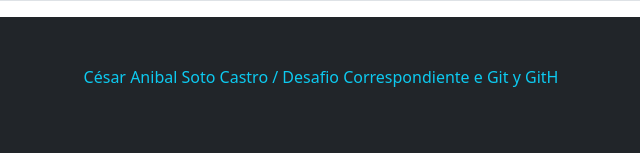
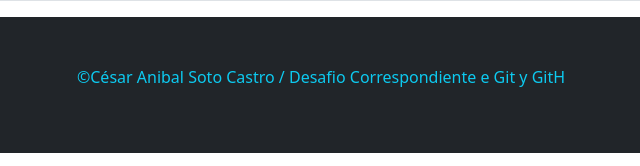
Before and after one commit to cs2005c/desafiocs.github.io, a plain HTML site: page index.html in a window 1280 px wide. Shown: the part 878-1044 px from the top of the page, 319-959 px from the left. Drawn offline with nearby package versions, Linux system fonts and the light colour scheme.

Commit message:
Ajuste en el título y el Footer por lfersan

```diff
--- a/index.html
+++ b/index.html
@@ -3,7 +3,7 @@
 <head>
     <meta charset="UTF-8">
     <meta name="viewport" content="width=device-width, initial-scale=1.0">
-    <title>Mi Curriculum Vitae - Desafio N°1 - DesafioLatam</title>
+    <title>Mi Curriculum Vitae - Desafio N°1 - DesafioLatam en Academia Desafío Latam</title>
     <!-- Bootstrap Via CDN -->
     <link href="https://cdn.jsdelivr.net/npm/bootstrap@5.3.2/dist/css/bootstrap.min.css" rel="stylesheet" integrity="sha384-T3c6CoIi6uLrA9TneNEoa7RxnatzjcDSCmG1MXxSR1GAsXEV/Dwwykc2MPK8M2HN" crossorigin="anonymous">
     <script src="https://cdn.jsdelivr.net/npm/bootstrap@5.3.2/dist/js/bootstrap.bundle.min.js" integrity="sha384-C6RzsynM9kWDrMNeT87bh95OGNyZPhcTNXj1NW7RuBCsyN/o0jlpcV8Qyq46cDfL" crossorigin="anonymous"></script>
@@ -83,7 +83,7 @@
 <footer class="m-3 p-5 g-4 bg-dark ">
         <p class = "display text-center text-info">
 
-            César Anibal Soto Castro / Desafio Correspondiente e Git y GitH
+            &copy;César Anibal Soto Castro / Desafio Correspondiente e Git y GitH
         </p>
 </footer>
 <script src="https://kit.fontawesome.com/b95ecb1a91.js" crossorigin="anonymous"></script>
```
